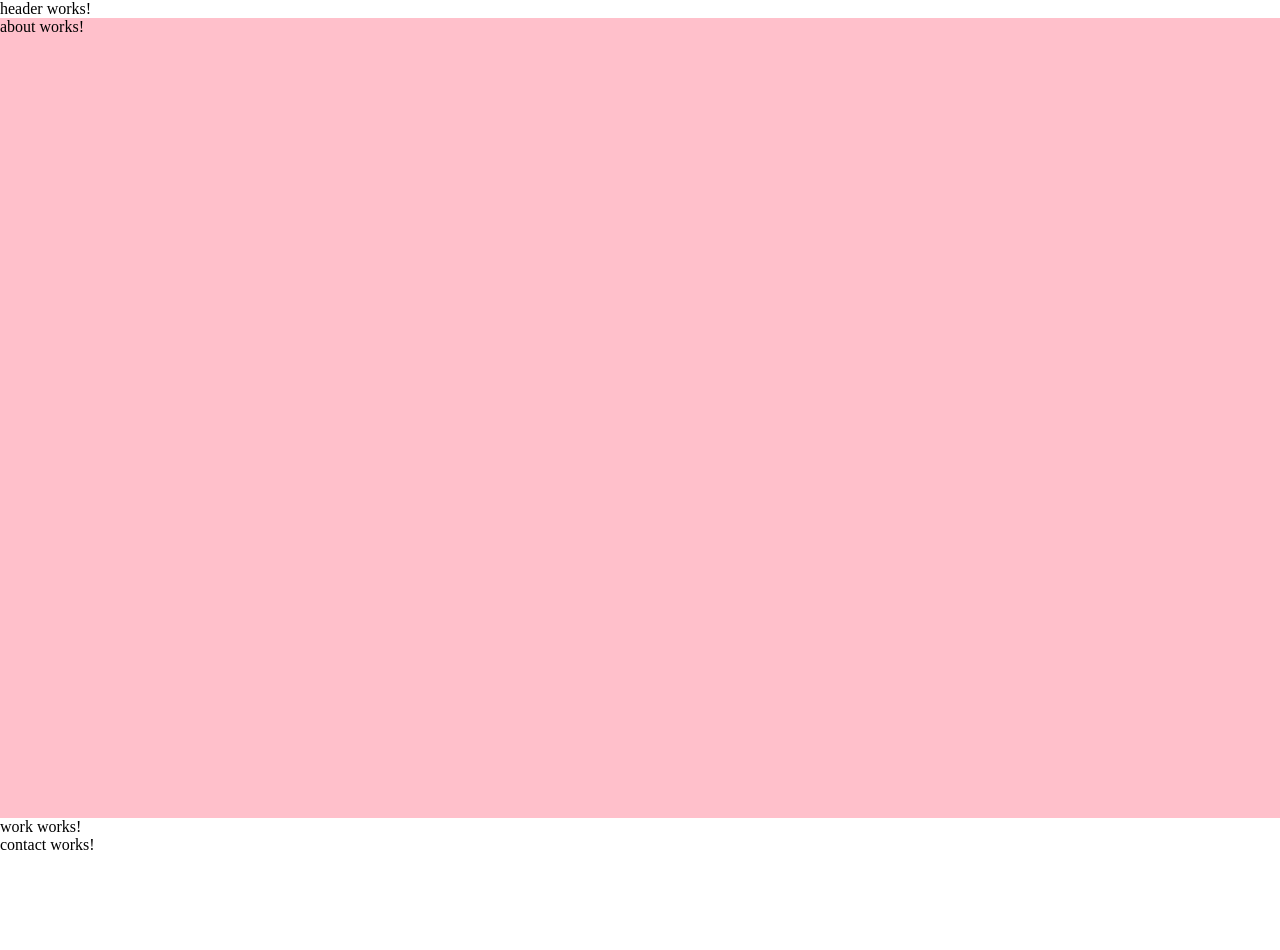
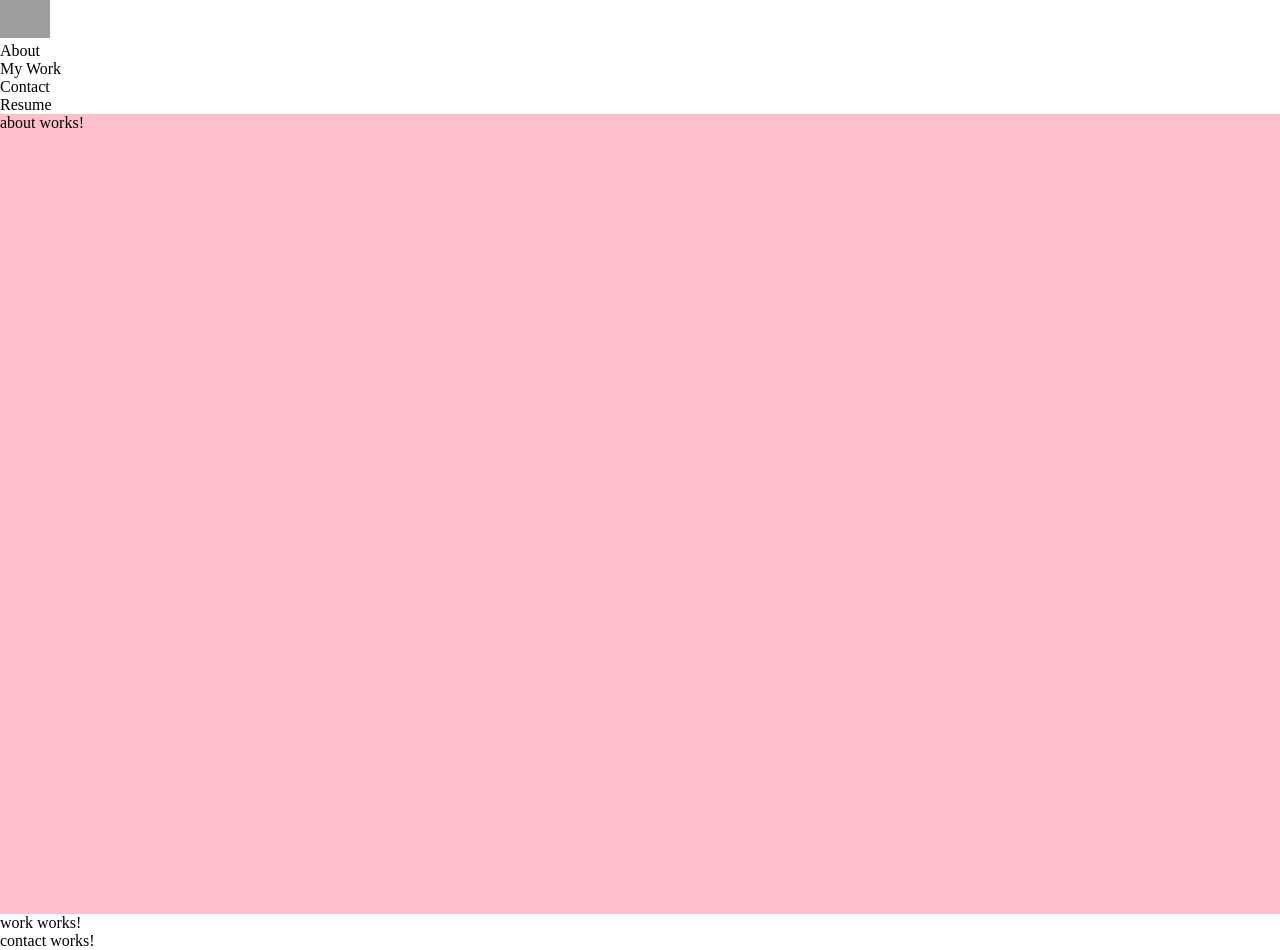
Before and after one commit to eobcre/ng-app, an Angular app: page / in a window 1280 px wide. Before the commit the page ends 854 px from the top, so only its background shows below. Built offline with nearby package versions, Linux system fonts and the light colour scheme; grey boxes are pictures that could not be loaded.

Commit message:
layout, smooth scroll

```diff
--- a/src/app/components/header/header.component.html
+++ b/src/app/components/header/header.component.html
@@ -1 +1,11 @@
-<p>header works!</p>
+<header>
+  <img src="{{ logoPath }}" alt="Logo" width="50" />
+  <nav>
+    <ul>
+      <li><a (click)="smoothScroll('about')">About</a></li>
+      <li><a (click)="smoothScroll('work')">My Work</a></li>
+      <li><a (click)="smoothScroll('contact')">Contact</a></li>
+      <li>Resume</li>
+    </ul>
+  </nav>
+</header>
```
